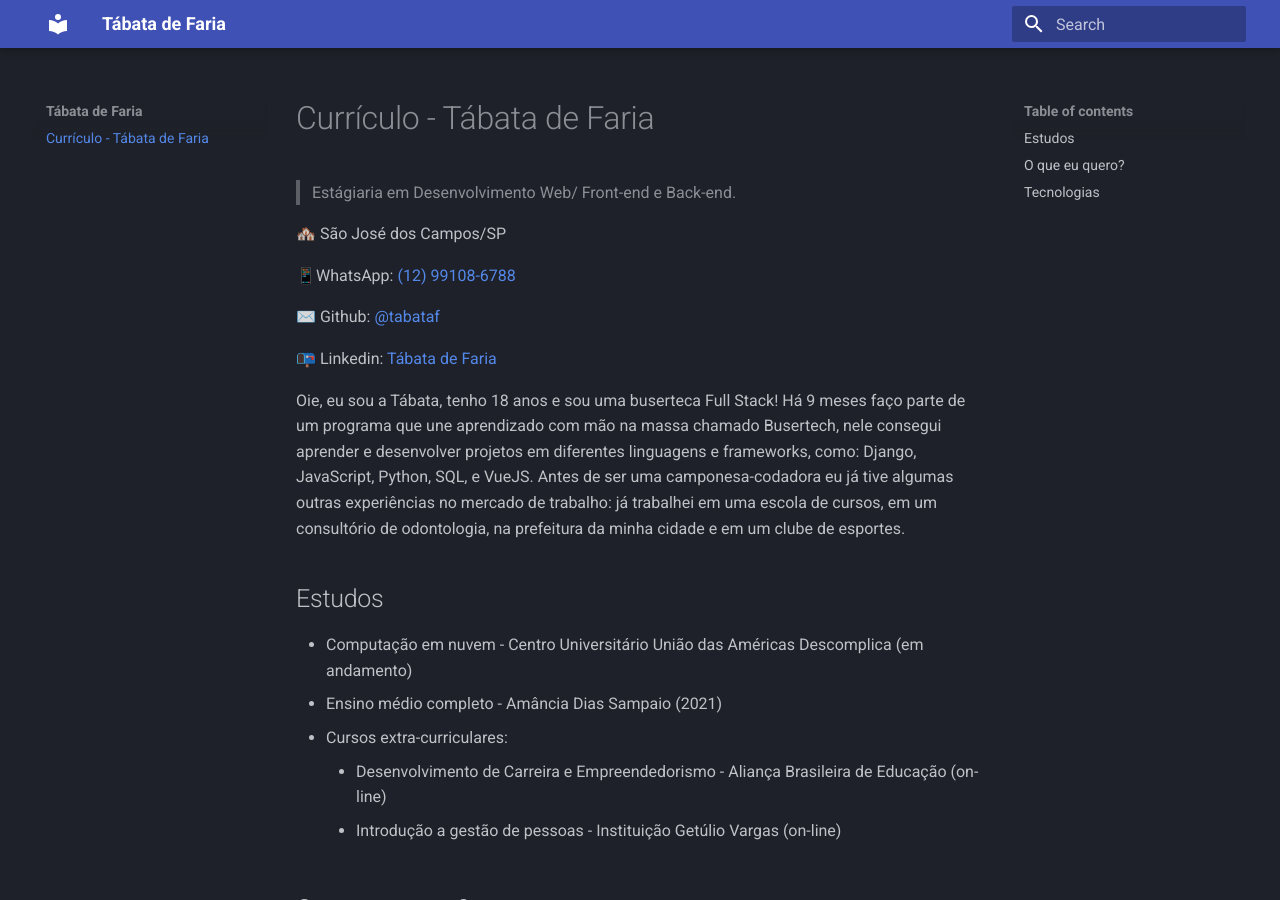
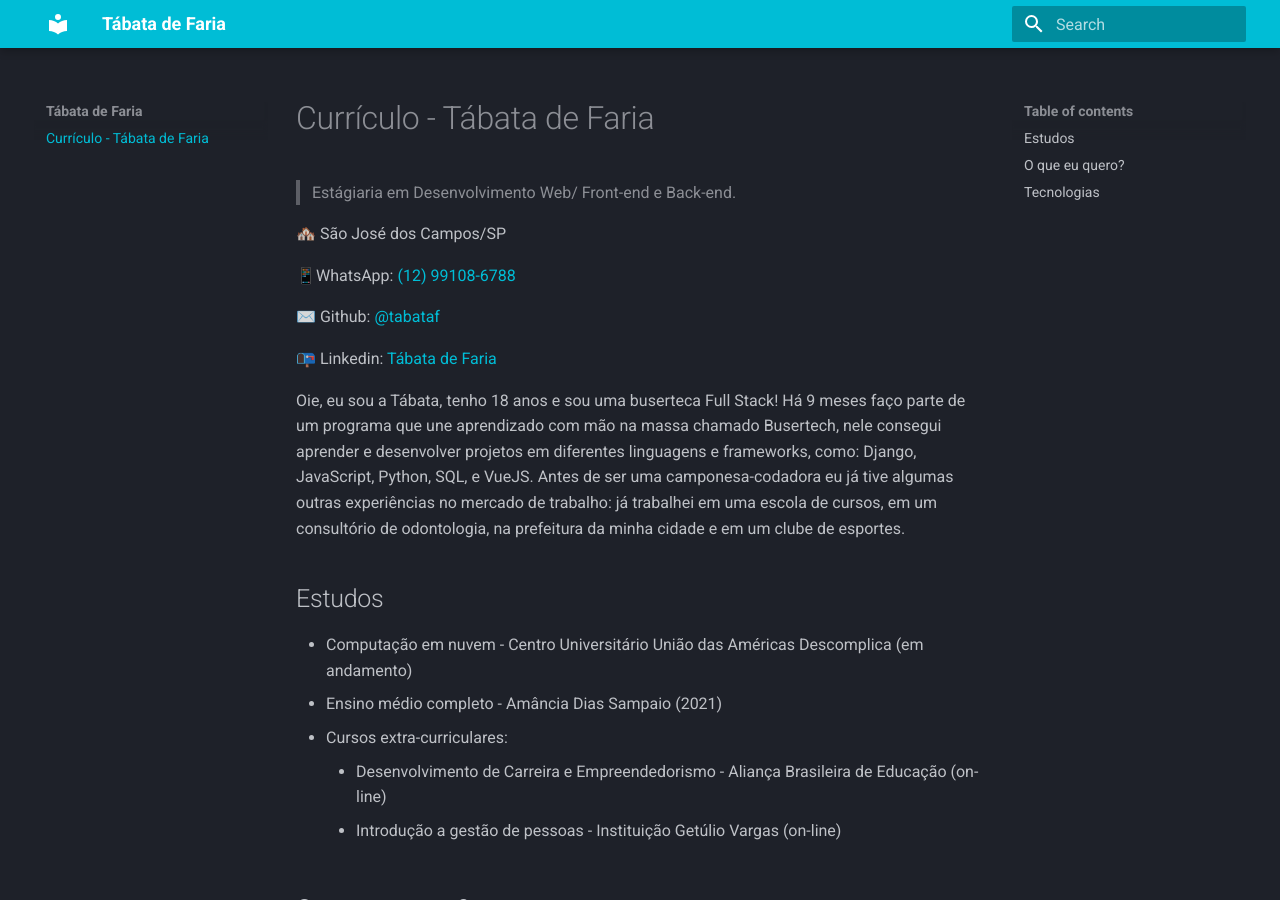
Before and after one commit to tabataf/curriculo, an MkDocs documentation site: the page built from docs/index.md, in a window 1280 px wide and 900 px high. Built offline with MkDocs 1.6.1 and Material for MkDocs 9.7.7, drawn with Linux system fonts in a browser that asks for light colours.

Commit message:
cor da barra

```diff
--- a/mkdocs.yml
+++ b/mkdocs.yml
@@ -3,3 +3,4 @@ theme:
  name: material
  palette:
     scheme: slate
+    primary: cyan
```
